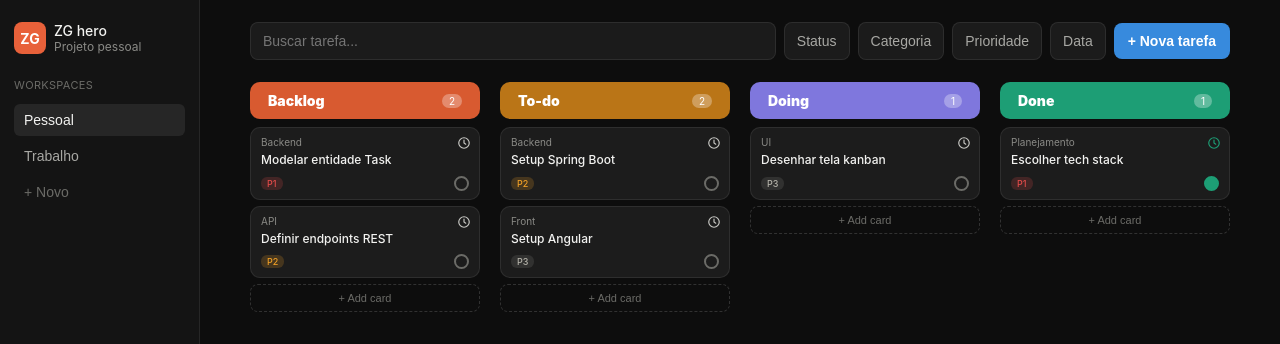
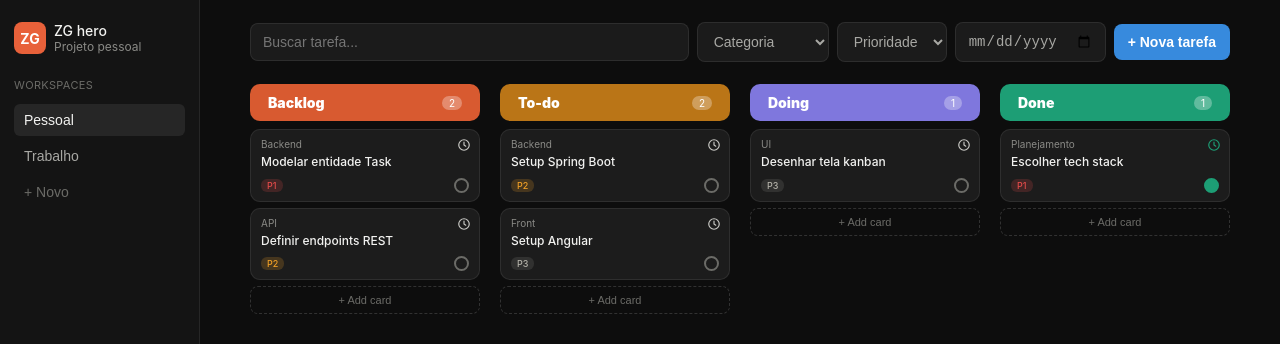
Before and after one commit to HenriqueRoberto/to-do-list-zg-hero-frontend, an Angular app: page / in a window 1280 px wide. Shown: the top 344 px of the page. Built offline with nearby package versions, Linux system fonts and the light colour scheme.

Commit message:
feat: adiciona filtros por categoria, prioridade e data

```diff
--- a/src/app/components/board/board.css
+++ b/src/app/components/board/board.css
@@ -64,3 +64,8 @@
   gap: 2rem;
   flex: 1;
 }
+
+.board__filter option {
+  background: var(--bg-sidebar);
+  color: var(--text-primary);
+}
--- a/src/app/components/board/board.html
+++ b/src/app/components/board/board.html
@@ -1,12 +1,27 @@
 <main class="board">
   <div class="board__toolbar">
     <div class="board__search">
-            <input type="text" placeholder="Buscar tarefa..." (input)="atualizarBusca($event)" />
+      <input type="text" placeholder="Buscar tarefa..." (input)="atualizarBusca($event)" />
     </div>
-    <button class="board__filter">Status</button>
-    <button class="board__filter">Categoria</button>
-    <button class="board__filter">Prioridade</button>
-    <button class="board__filter">Data</button>
+
+    <select class="board__filter" (change)="mudarCategoria($event)">
+      <option value="">Categoria</option>
+      @for (categoria of categoriasDisponiveis(); track categoria) {
+        <option value="{{ categoria }}">{{ categoria }}</option>
+      }
+    </select>
+
+    <select class="board__filter" (change)="mudarPrioridade($event)">
+      <option value="">Prioridade</option>
+      <option value="1">P1</option>
+      <option value="2">P2</option>
+      <option value="3">P3</option>
+      <option value="4">P4</option>
+      <option value="5">P5</option>
+    </select>
+
+    <input type="date" class="board__filter" (input)="mudarData($event)" />
+
     <button class="board__new-task" (click)="abrirModal()">+ Nova tarefa</button>
   </div>
 
--- a/src/app/components/board/board.ts
+++ b/src/app/components/board/board.ts
@@ -20,11 +20,31 @@ export class Board {
   ]);
 
   readonly busca = signal('');
+  readonly filtroCategoria = signal('');
+  readonly filtroPrioridade = signal<number | null>(null);
+  readonly filtroData = signal('');
+
+  readonly categoriasDisponiveis = computed(() => {
+    const conjunto = new Set<string>();
+    for (const t of this.tasks()) {
+      if (t.categoria) conjunto.add(t.categoria);
+    }
+    return Array.from(conjunto).sort();
+  });
 
   private readonly tarefasFiltradas = computed(() => {
     const texto = this.busca().trim().toLowerCase();
-    if (!texto) return this.tasks();
-    return this.tasks().filter(t => t.nome.toLowerCase().includes(texto));
+    const categoria = this.filtroCategoria();
+    const prioridade = this.filtroPrioridade();
+    const data = this.filtroData();
+
+    return this.tasks().filter(tarefa => {
+      if (texto && !tarefa.nome.toLowerCase().includes(texto)) return false;
+      if (categoria && tarefa.categoria !== categoria) return false;
+      if (prioridade !== null && tarefa.prioridade !== prioridade) return false;
+      if (data && (!tarefa.dataLimite || tarefa.dataLimite > data)) return false;
+      return true;
+    });
   });
 
   readonly backlog = computed(() => this.tarefasFiltradas().filter(t => t.status === 'BACKLOG'));
@@ -36,8 +56,20 @@ export class Board {
   readonly tarefaEditando = signal<Task | null>(null);
 
   atualizarBusca(evento: Event) {
-    const alvo = evento.target as HTMLInputElement;
-    this.busca.set(alvo.value);
+    this.busca.set((evento.target as HTMLInputElement).value);
+  }
+
+  mudarCategoria(evento: Event) {
+    this.filtroCategoria.set((evento.target as HTMLSelectElement).value);
+  }
+
+  mudarPrioridade(evento: Event) {
+    const valor = (evento.target as HTMLSelectElement).value;
+    this.filtroPrioridade.set(valor ? Number(valor) : null);
+  }
+
+  mudarData(evento: Event) {
+    this.filtroData.set((evento.target as HTMLInputElement).value);
   }
 
   abrirModal() {
```
